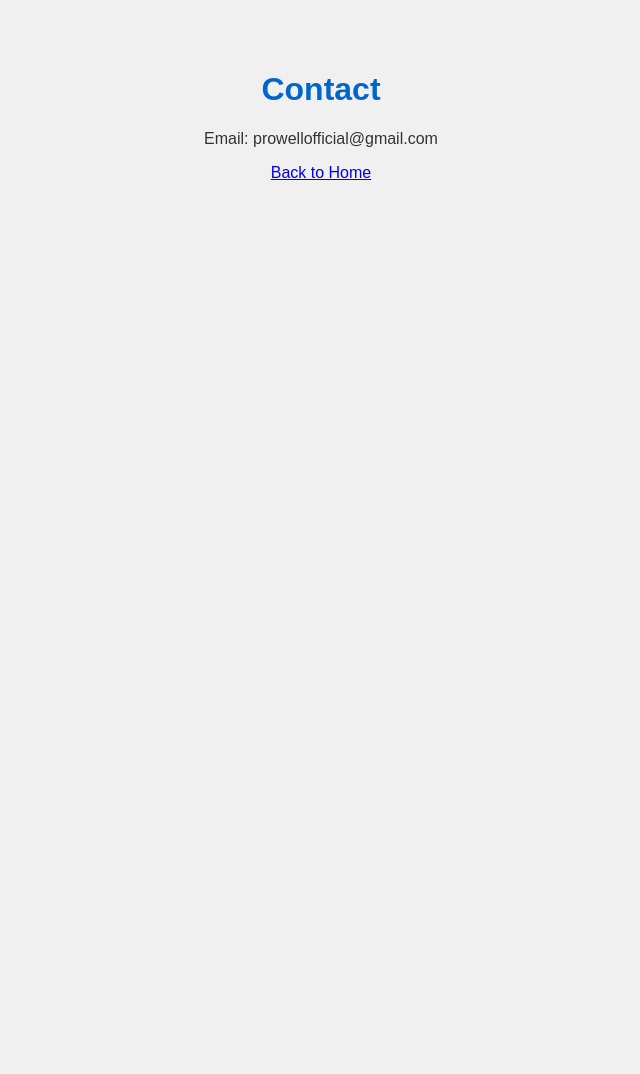
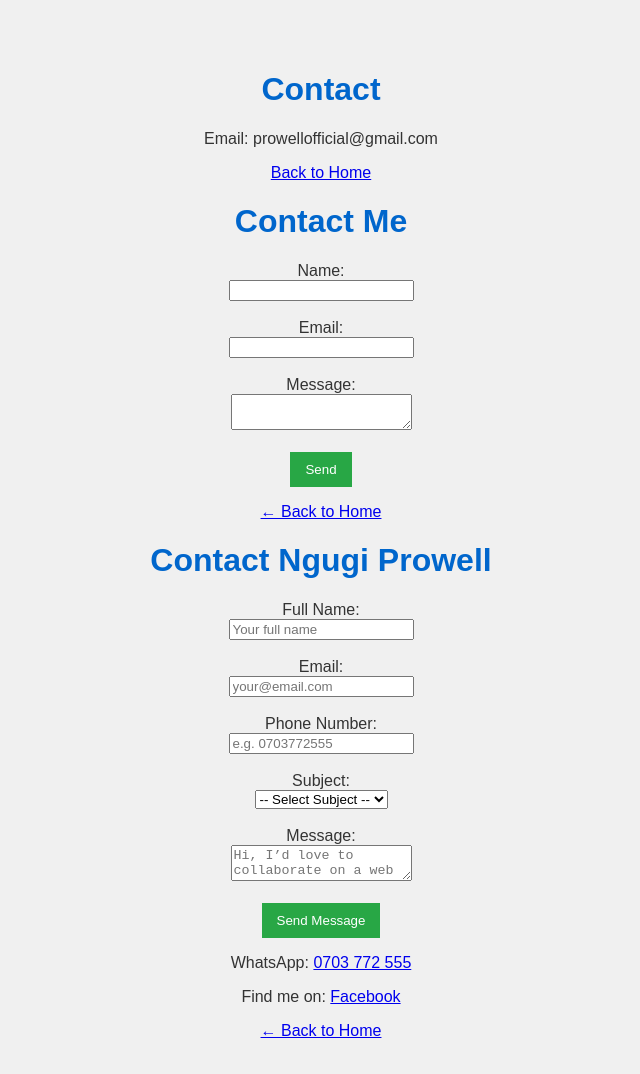
Before and after one commit to Prowell-dotcom/my_new_python_project, a plain HTML site: page contact.html in a window 1280 px wide. Shown: the whole page, without its empty margins (319-959 px from the left). Before the commit the page ends 800 px from the top, so only its background shows below. Drawn offline with Linux system fonts and the light colour scheme.

Commit message:
Add personalized contact form with validation and Formspree

```diff
--- a/contact.html
+++ b/contact.html
@@ -8,5 +8,62 @@
   <h1>Contact</h1>
   <p>Email: prowellofficial@gmail.com</p>
   <a href="index.html">Back to Home</a>
+</body><body>
+  <h1>Contact Me</h1>
+
+  <form onsubmit="return validateForm()" id="contactForm">
+    <label>Name:</label><br>
+    <input type="text" id="name"><br><br>
+
+    <label>Email:</label><br>
+    <input type="email" id="email"><br><br>
+
+    <label>Message:</label><br>
+    <textarea id="message"></textarea><br><br>
+
+    <button type="submit">Send</button>
+  </form>
+
+  <p id="formError" style="color: red;"></p>
+
+  <a href="index.html">← Back to Home</a>
 </body>
+<body>
+  <h1>Contact Ngugi Prowell</h1>
+
+  <form action="https://formspree.io/f/mYOUR_FORM_ID" method="POST" id="contactForm" onsubmit="return validateForm()">
+    <label for="name">Full Name:</label><br>
+    <input type="text" id="name" name="name" placeholder="Your full name"><br><br>
+
+    <label for="email">Email:</label><br>
+    <input type="email" id="email" name="email" placeholder="your@email.com"><br><br>
+
+    <label for="phone">Phone Number:</label><br>
+    <input type="tel" id="phone" name="phone" placeholder="e.g. 0703772555"><br><br>
+
+    <label for="subject">Subject:</label><br>
+    <select id="subject" name="subject">
+      <option value="">-- Select Subject --</option>
+      <option value="feedback">Feedback</option>
+      <option value="inquiry">Inquiry</option>
+      <option value="project">Project Quote</option>
+    </select><br><br>
+
+    <label for="message">Message:</label><br>
+    <textarea id="message" name="message" placeholder="Hi, I’d love to collaborate on a web project!"></textarea><br><br>
+
+    <button type="submit">Send Message</button>
+  </form>
+
+  <p id="formError" style="color: red;"></p>
+
+  <p>WhatsApp: <a href="https://wa.me/254703772555" target="_blank">0703 772 555</a></p>
+
+  <p>Find me on:
+    <a href="https://www.facebook.com/TheeProwell" target="_blank">Facebook</a>
+  </p>
+
+  <a href="index.html">← Back to Home</a>
+</body>
+
 </html>
```
Also changed, not shown: script.js (+16 -0 lines).
